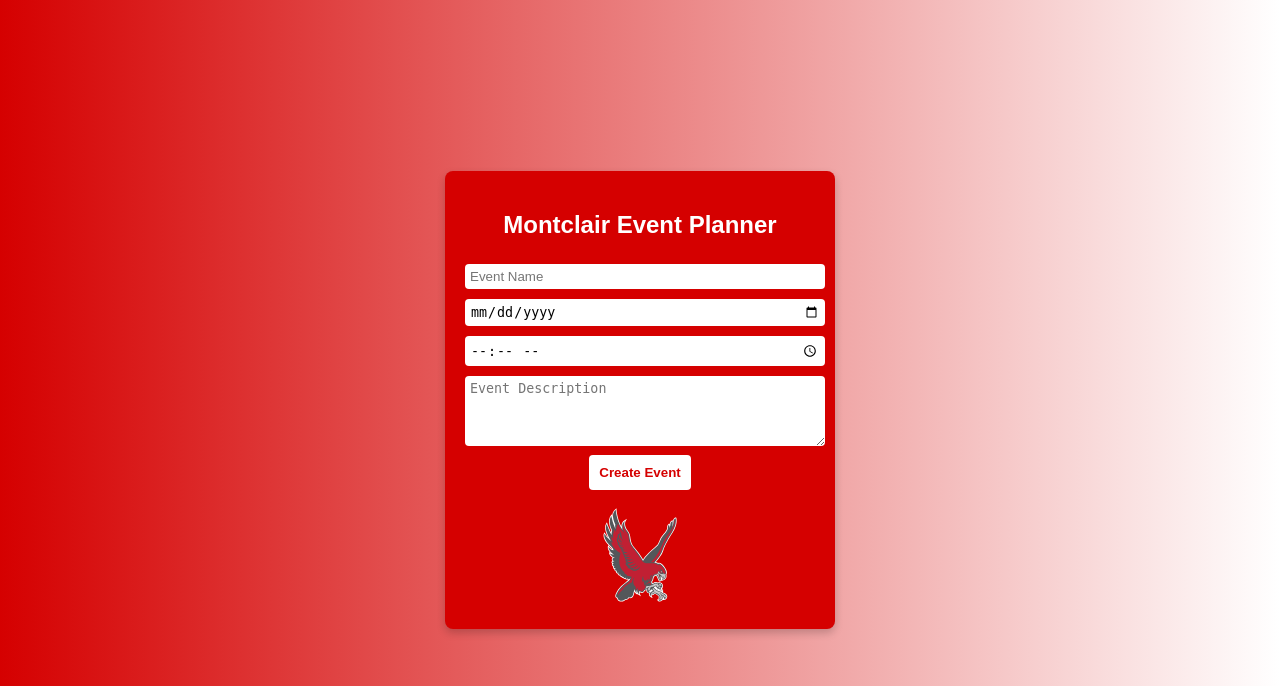
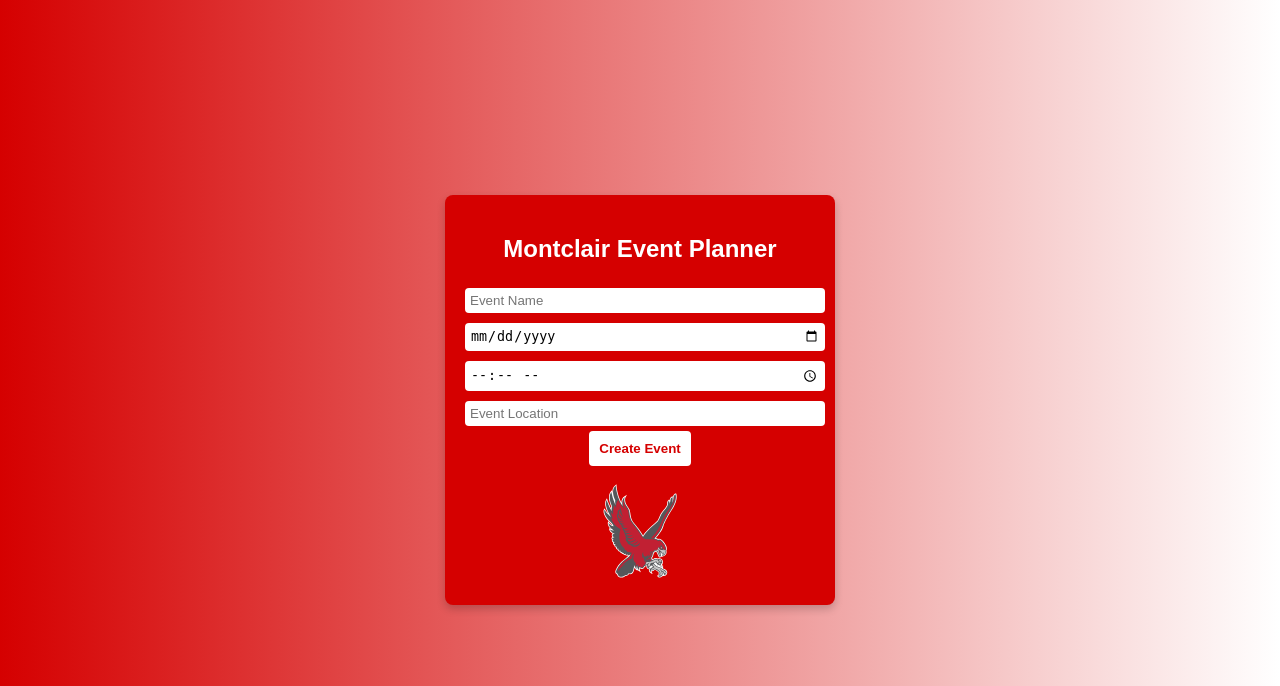
Before and after one commit to dwhitaker125/Event-Planner, a Flask app: page /add_event in a window 1280 px wide. Shown: the top 686 px of the page. Run offline with Flask 3, Linux system fonts and the light colour scheme; a user stored in the database is signed in.

Commit message:
Update create_eventpage.html

```diff
--- a/Event-Planner/templates/create_eventpage.html
+++ b/Event-Planner/templates/create_eventpage.html
@@ -55,14 +55,14 @@
 <body>
     <div class="event-container">
         <h2>Montclair Event Planner</h2>
-        <form>
-            <input type="text" placeholder="Event Name" required>
-            <input type="date" required>
-            <input type="time" required>
-            <textarea placeholder="Event Description" rows="4" required></textarea>
+        <form action="/add_event" method="POST">
+            <input type="text" name="title" placeholder="Event Name" required>
+            <input type="date" name="date" required>
+            <input type="time" name="time" required>
+            <input type="text" name="location" placeholder="Event Location" required>
             <button type="submit">Create Event</button>
         </form>
-        <img src="images/MontclairHawk.svg" alt="Montclair Logo" class="mascot-img">
+        <img src="../images/MontclairHawk.svg" alt="Montclair Logo" class="mascot-img">
     </div>
 </body>
 </html>
```
